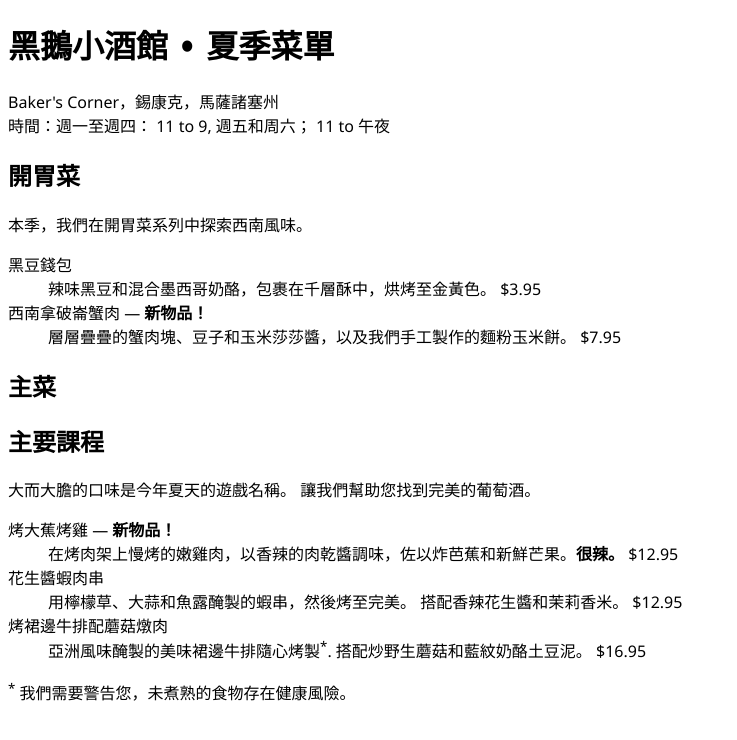
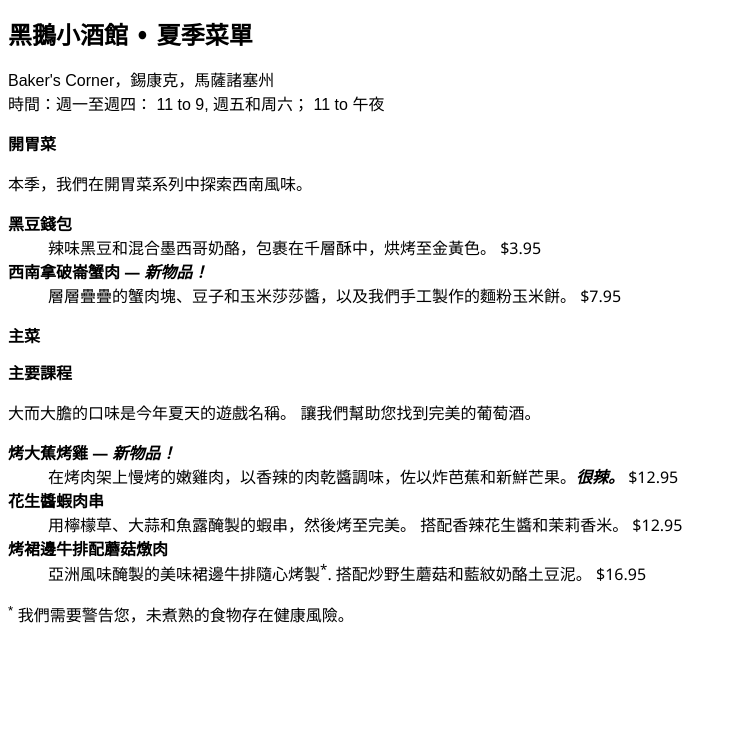
Before and after one commit to qooq12315/___html_css, a plain HTML site: page lesson_04_10/lesson1.html in a window 1280 px wide. Shown: the whole page, without its empty margins (0-737 px from the left). Drawn offline with Linux system fonts and the light colour scheme.

Commit message:
字型字體

```diff
--- a/lesson_04_10/lesson1.html
+++ b/lesson_04_10/lesson1.html
@@ -17,6 +17,26 @@
 
         h1 {
             font-family: "Noto Snas TC", Tahoma, Geneva, Verdana, sans-serif;
+            font-size: 1.5em;
+
+        }
+
+        h2 {
+            font-size: 1em;
+
+        }
+
+        dt {
+            font-weight: bold;
+
+        }
+
+        strong {
+            font-style: italic;
+        }
+
+        p {
+            font: 1em sans-serif;
         }
     </style>
 
```
